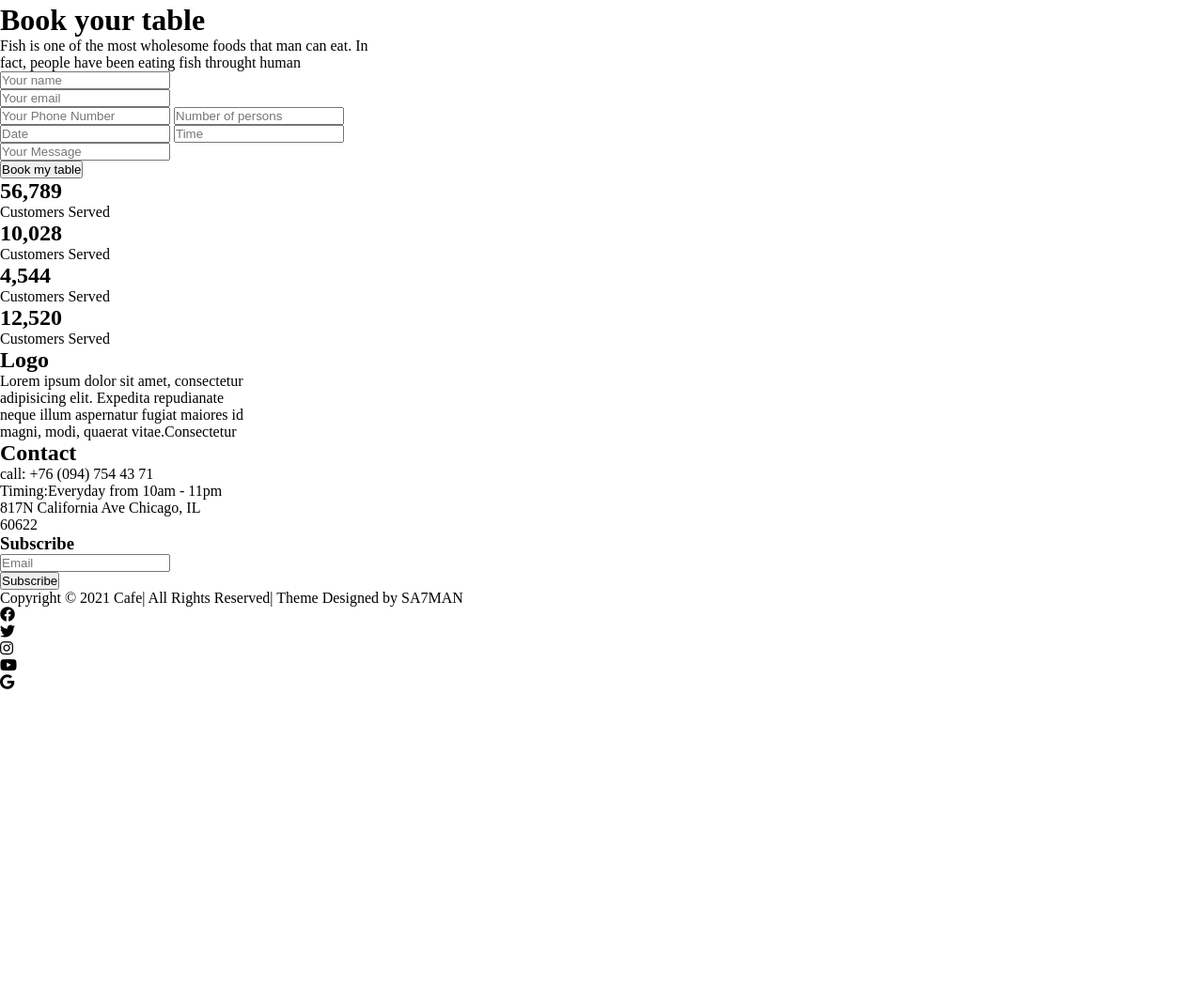
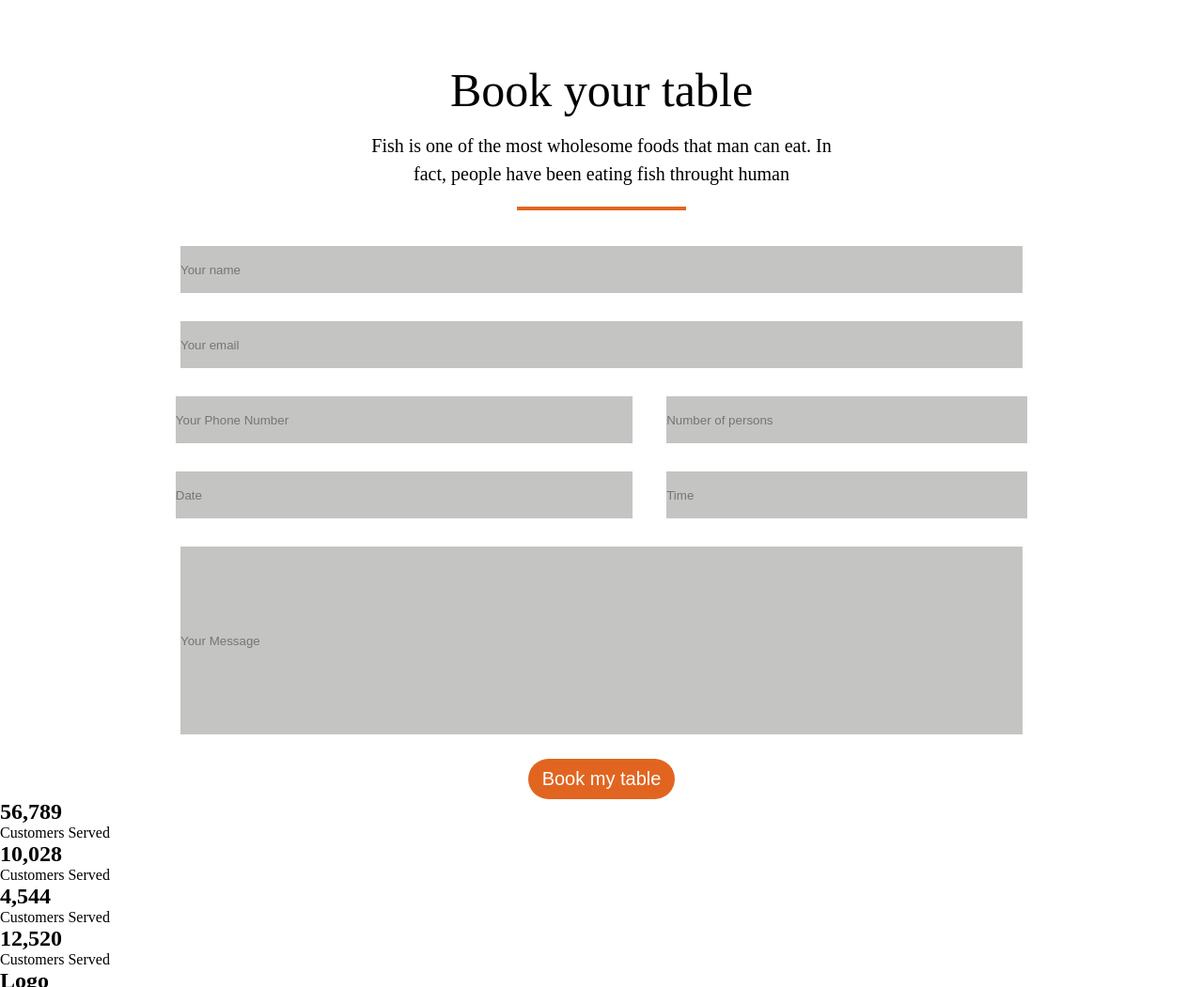
Before and after one commit to kojwangbora/project-space, a plain HTML site: page index.html in a window 1280 px wide. Shown: the part 5944-6995 px from the top of the page at 94% size. Before the commit the page ends 6680 px from the top, so only its background shows below. Drawn offline with Linux system fonts and the light colour scheme; a web font is replaced by a local one.

Commit message:
modify html and css files

```diff
--- a/index.html
+++ b/index.html
@@ -207,13 +207,16 @@
                 <input type="text" id="phone" placeholder="Your Phone Number">
                 <input type="text" id="nf-persons" placeholder="Number of persons">
             </div>
-            <div class="2ndfmrw">
+            <div class="ndfmrw">
                 <input type="text" id="date" placeholder="Date">
                 <input type="text" id="time" placeholder="Time">
             </div>
             <input type="text" id="msg" placeholder="Your Message">
         </form>
-        <button id="table">Book my table</button>
+        <center>
+            <button id="table">Book my table</button>
+        </center>
+
 
     </div>
     <!-- end of table form -->
--- a/styles.css
+++ b/styles.css
@@ -337,3 +337,100 @@ nav ul li a{
      padding-right: 10%;
      padding-left: 10%;
  }
+ .table{
+     text-align: center;
+     padding-top: 5%;
+ }
+ .table h1{
+     font-size: 50px;
+     padding-bottom: 15px;
+     font-family: 'Oleo Script Swash Caps';
+     font-weight: 400;
+
+ }
+ .table p{
+     font-size: 20px;
+     line-height: 30px;
+
+ }
+ .table p::after{
+    content: '';
+    background: #E16520;
+    display: block;
+    margin: auto;
+    height: 4px;
+    margin-top: 20px;
+    width: 180px;
+    margin-bottom: 3%;
+}
+.bform{
+    text-align: center;
+}
+#yourname{
+    height: 50px;
+    width: 70%;
+    margin-bottom: 30px;
+    background-color: #c4c4c2;
+    border: none;
+}
+#youremail{
+    height: 50px;
+    width: 70%;
+    background-color: #c4c4c2;
+    border: none;
+ }
+.fmrow{
+    font-size: 24px;
+    margin-top: 30px;
+
+}
+#phone{
+    height: 50px;
+    width: 38%;
+    margin-right: 30px;
+    background-color: #c4c4c2;
+    border: none;
+}
+#nf-persons{
+    height: 50px;
+    width: 30%;
+    background-color: #c4c4c2;
+    border: none;
+}
+#date{
+    height: 50px;
+    width: 38%;
+    margin-right: 30px;
+    background-color: #c4c4c2;
+    border: none;
+}
+#time{
+    height: 50px;
+    width: 30%;
+    background-color: #c4c4c2;
+    border: none;
+}
+.ndfmrw{
+    font-size: 24px;
+    margin-top: 30px;
+
+}
+#msg{
+    height: 200px;
+    width: 70%;
+    margin-top: 30px;
+    background-color: #c4c4c2;
+    border: none;
+}
+#table{
+    margin-top: 2%;
+    font-size: 20px;
+    padding-top: 10px;
+    padding-bottom: 10px;
+    padding-left: 15px;
+    padding-right: 15px;
+    border-radius: 25px 25px 25px 25px;
+    background-color: #E16520;
+    color: white;
+    border: none;
+}
```
